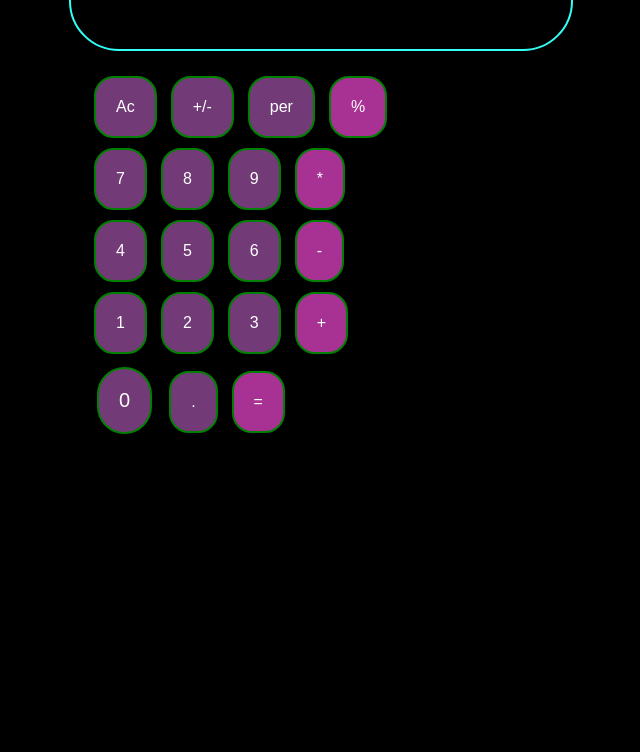
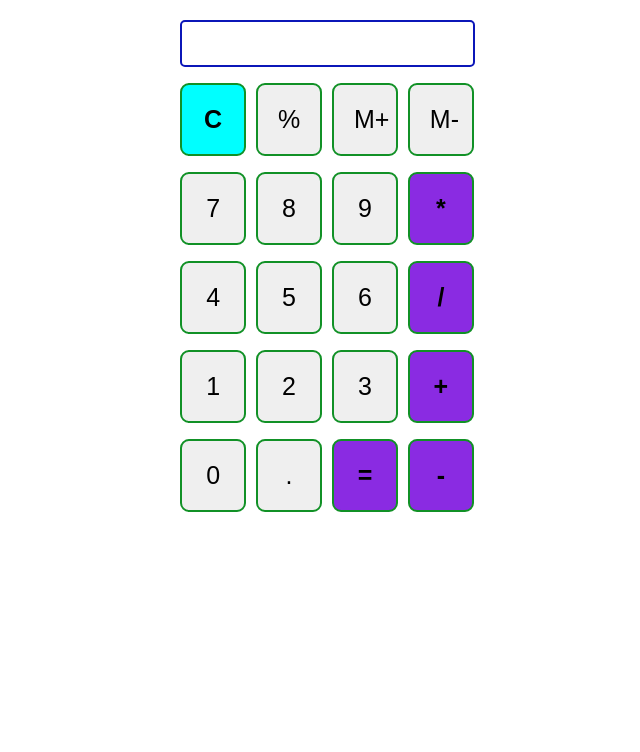
Before and after one commit to Prince-ag/Calculator, a plain HTML site: page index.html in a window 1280 px wide. Shown: the part 69-821 px from the top of the page, without its empty margins (321-961 px from the left). Before the commit the page ends 800 px from the top, so only its background shows below. Drawn offline with Linux system fonts and the light colour scheme.

Commit message:
Add files via upload

```diff
--- a/index.html
+++ b/index.html
@@ -1,47 +1,52 @@
 <!DOCTYPE html>
-<html lang="en">
+<html>
+
 <head>
-    <meta charset="UTF-8">
-    <meta name="viewport" content="width=device-width, initial-scale=1.0">
-    <title>calculator</title>
-    <link rel="stylesheet" href="style.css">
+  <meta charset="utf-8">
+  <meta name="viewport" content="width=device-width">
+  <title>Calculate me! - A calculator made my me</title>
+  <link href="style.css" rel="stylesheet" type="text/css" />
+  <link href="utilis.css" rel="stylesheet" type="text/css" />
 </head>
+
 <body>
-    <div class = "box">
-        <div class="top"></div>
-        <div class="bottom">
-        <div class="div1">
-            <button class = "but">Ac</button>
-            <button class = "but">+/-</button>
-            <button class = "but">per</button>
-            <button class = "but1">%</button>
-
+  <h1 class="text-center">Welcome to Calculate me!</h1>
+  <div class="container flex flex-col items-center mx-auto m-w-20">
+    <div class="row">
+      <input class="input" type="text"/>
     </div>
-        <div class="div2">
-            <button class = "but">7</button>
-            <button class = "but">8</button>
-            <button class = "but">9</button>
-            <button class = "but1">*</button>
+    <div class="row">
+      <button class="button cancel">C</button>
+      <button class="button">%</button>
+      <button class="button">M+</button>
+      <button class="button">M-</button>
     </div>
-        <div class="div3">
-            <button class = "but">4</button>
-            <button class = "but">5</button>
-            <button class = "but">6</button>
-            <button class = "but1">-</button>
+    <div class="row">
+      <button class="button">7</button>
+      <button class="button">8</button>
+      <button class="button">9</button>
+      <button class="button box">*</button>
     </div>
-        <div class="div4">
-            <button class = "but">1</button>
-            <button class = "but">2</button>
-            <button class = "but">3</button>
-            <button class = "but1">+</button>
+    <div class="row">
+      <button class="button">4</button>
+      <button class="button">5</button>
+      <button class="button">6</button>
+      <button class="button box">/</button>
     </div>
-        <div class="div5">
-            <button id = "b">0</button>
-            <button class = "but">.</button>
-            <button class = "but1">=</button>
+    <div class="row">
+      <button class="button">1</button>
+      <button class="button">2</button>
+      <button class="button">3</button>
+      <button class="button box">+</button>
     </div>
+    <div class="row">
+      <button class="button">0</button>
+      <button class="button">.</button>
+      <button class="button box">=</button>
+      <button class="button box">-</button>
     </div>
   </div>
   <script src="script.js"></script>
 </body>
+
 </html>
--- a/script.js
+++ b/script.js
@@ -1,59 +1,20 @@
-<script>
-    document.addEventListener("DOMContentLoaded", function() {
-        const buttons = document.querySelectorAll(".but, .but1");
-        const result = document.getElementById("result");
-        let currentInput = '';
-        let operator = '';
-        let operand1 = null;
-
-        buttons.forEach(button => {
-            button.addEventListener("click", function() {
-                const value = button.textContent;
-
-                if (!isNaN(value) || value === '.') { // If it's a number or decimal point
-                    currentInput += value;
-                    result.textContent = currentInput;
-                } else if (value === 'Ac') { // All clear
-                    clearAll();
-                } else if (value === '+/-') { // Toggle sign (not implemented)
-                    // Implement toggle sign functionality if needed
-                } else if (value === 'per') { // Percentage (not implemented)
-                    // Implement percentage functionality if needed
-                } else if (value === '%') { // Percentage (not implemented)
-                    // Implement percentage functionality if needed
-                } else { // Operator or =
-                    if (operator && operand1 !== null) {
-                        operand1 = calculate(operand1, parseFloat(currentInput), operator);
-                        result.textContent = operand1;
-                    } else {
-                        operand1 = parseFloat(currentInput);
-                    }
-                    operator = value;
-                    currentInput = '';
-                }
-            });
-        });
-
-        function clearAll() {
-            currentInput = '';
-            operand1 = null;
-            operator = '';
-            result.textContent = '0';
-        }
-
-        function calculate(num1, num2, op) {
-            switch (op) {
-                case '+':
-                    return num1 + num2;
-                case '-':
-                    return num1 - num2;
-                case '*':
-                    return num1 * num2;
-                case '/':
-                    return num1 / num2;
-                default:
-                    return num2;
-            }
-        }
-    });
-</script>
+// Todo: Make M+ M- and MC functional
+let string = "";
+let buttons = document.querySelectorAll('.button');
+Array.from(buttons).forEach((button)=>{
+  button.addEventListener('click', (e)=>{
+    if(e.target.innerHTML == '='){
+      string = eval(string);
+      document.querySelector('input').value = string;
+    }
+    else if(e.target.innerHTML == 'C'){
+      string = ""
+      document.querySelector('input').value = string;
+    }
+    else{
+    console.log(e.target)
+    string = string + e.target.innerHTML;
+    document.querySelector('input').value = string;
+      }
+  })
+})
--- a/style.css
+++ b/style.css
@@ -1,54 +1,36 @@
-body{
-    display:flex;
-    justify-content: center;
-    align-items: center;
-    background-color: black;;
+@import url('https://fonts.googleapis.com/css2?family=Roboto:wght@300&family=Ubuntu:wght@300&display=swap');
+html, body {
+  height: 100%;
+  width: 100%;
+  font-family: 'Roboto', sans-serif;
 }
 
+.button{
+  width: 66px;
+  padding: 20px;
+  margin: 0 3px;
+  border: 2px solid rgb(17, 145, 38);
+  border-radius: 9px;
+  cursor: pointer;
+  font-size: 25px;
+}
+
+.row{
+  margin: 8px 0;
+}
+.row input{
+  width: 291px;
+  font-size: 20px;
+  margin: 0;
+  padding: 10px 0px;
+  border: 2px solid rgb(11, 22, 184);
+  border-radius: 5px;
+}
 .box{
-    height:560px;
-    width: 500px;
-    border: 8px solid black;
-
+  background-color: blueviolet;
+  font-weight: 700;
 }
-.top{
-    height:100px;
-    width:100%;
-    border: 2px solid rgb(50, 255, 245);
-    border-radius: 50px;
+.cancel{
+  background-color: aqua;
+  font-weight: bold;
 }
-.bottom{
-    margin:20px;
-
-}
-.but{
-    color: white;
-    background-color: rgb(114, 59, 119);;
-    border: 2px solid green;
-    border-radius:20px;
-    font-size:16px;
-    padding:20px;
-    margin:5px;
-    cursor: pointer;
-    gap:50px;
-}
-.but1{
-    color: white;
-    background-color: #a83293;
-    border: 2px solid green;
-    border-radius:20px;
-    font-size:16px;
-    padding:20px;
-    margin:5px;
-    cursor: pointer;
-}
-#b{
-    border:2px solid green;
-    background-color:rgb(114, 59, 119);
-    color:white;
-    border-radius:30px;
-    font-size:20px;
-    padding:20px;
-    margin:8px;
-    cursor:pointer;
-}
--- /dev/null
+++ b/utilis.css
@@ -0,0 +1,23 @@
+.text-center{
+    text-align: center;
+  }
+
+  .bg-red{
+    background: red;
+  }
+
+  .mx-auto{
+    margin: auto;
+  }
+
+  .flex{
+    display:flex;
+  }
+  .flex-col{
+    flex-direction: column;
+  }
+
+  .items-center{
+    align-items: center;
+
+  }
```
Lines whose indentation alone changed are shown as unchanged.
